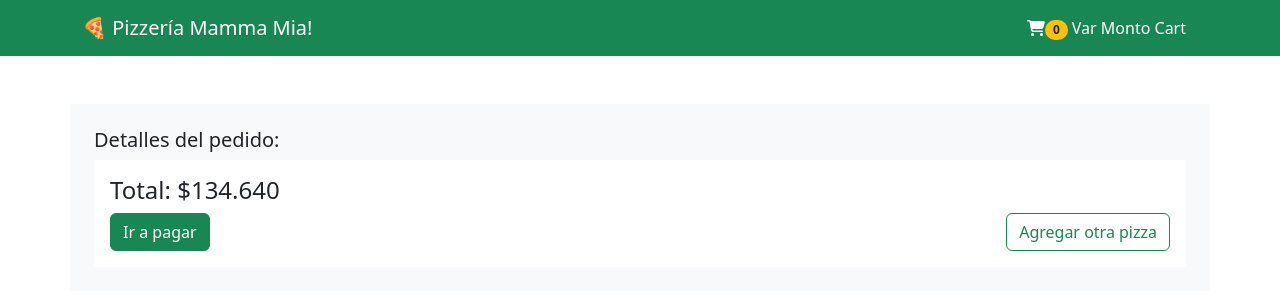
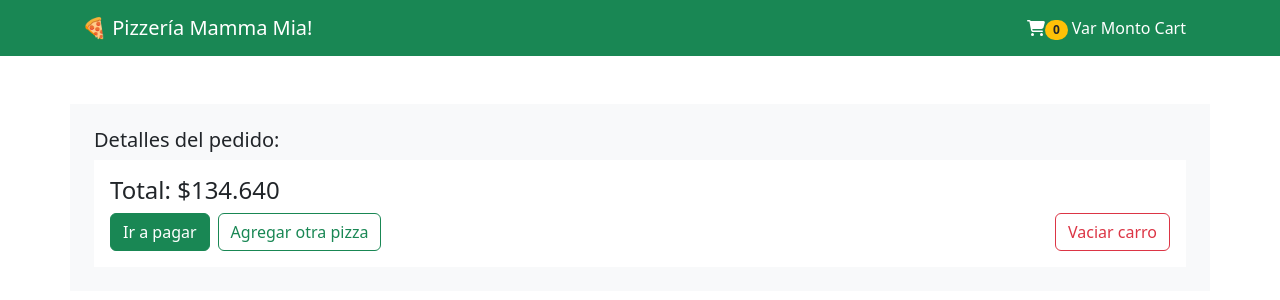
Before and after one commit to jpablow/ADL-FSJS-M05U04, a React (Vite) app: page /cart in a window 1280 px wide. Shown: the top 300 px of the page. Built offline with nearby package versions, Linux system fonts and the light colour scheme.

Commit message:
Agrega botón vaciar carro en Cart

```diff
--- a/src/Context.jsx
+++ b/src/Context.jsx
@@ -25,6 +25,10 @@ export const Provider = ({ children }) => {
     console.log(addedPizza[0]);
   };
 
+  const emptyCart = () => {
+    cartPizzas.length === 0 ? alert('El carro está vacío') : setCartPizzas([]);
+  };
+
   const irAHome = () => {
     navigate(`/`);
   };
@@ -42,6 +46,7 @@ export const Provider = ({ children }) => {
     anhadirPizza,
     cartPizzas,
     irAHome,
+    emptyCart,
   };
   return <Context.Provider value={globalState}>{children}</Context.Provider>;
 };
--- a/src/views/Cart.jsx
+++ b/src/views/Cart.jsx
@@ -7,7 +7,7 @@ import { useContext } from 'react';
 import { Context } from '../Context';
 
 const Cart = () => {
-  const { cartPizzas, irAHome } = useContext(Context);
+  const { cartPizzas, irAHome, emptyCart } = useContext(Context);
 
   return (
     <>
@@ -54,15 +54,28 @@ const Cart = () => {
             <ListGroupItem className="py-3">
               <h4>Total: $134.640</h4>
               <div className="d-flex justify-content-between">
+                <div>
                   <Button variant="success">Ir a pagar</Button>
                   <Button
                     variant="outline-success"
+                    className="ms-2"
                     onClick={() => {
                       irAHome();
                     }}
                   >
                     Agregar otra pizza
                   </Button>
+                </div>
+                <div>
+                  <Button
+                    variant="outline-danger"
+                    onClick={() => {
+                      emptyCart();
+                    }}
+                  >
+                    Vaciar carro
+                  </Button>
+                </div>
               </div>
             </ListGroupItem>
           </ListGroup>
```
Lines whose indentation alone changed are shown as unchanged.
